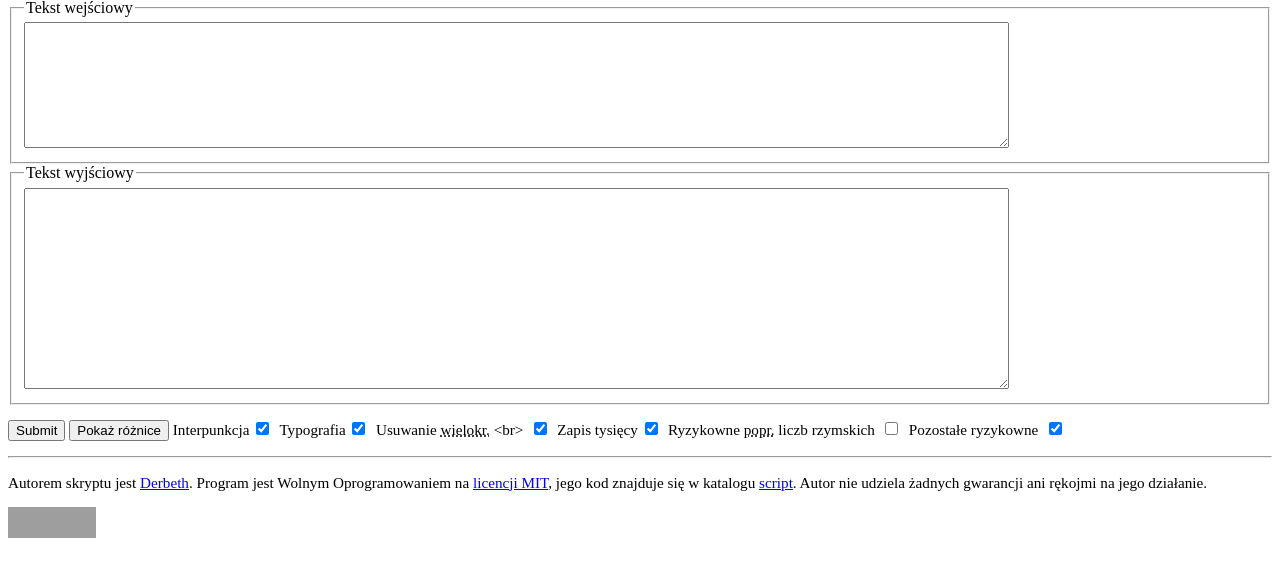
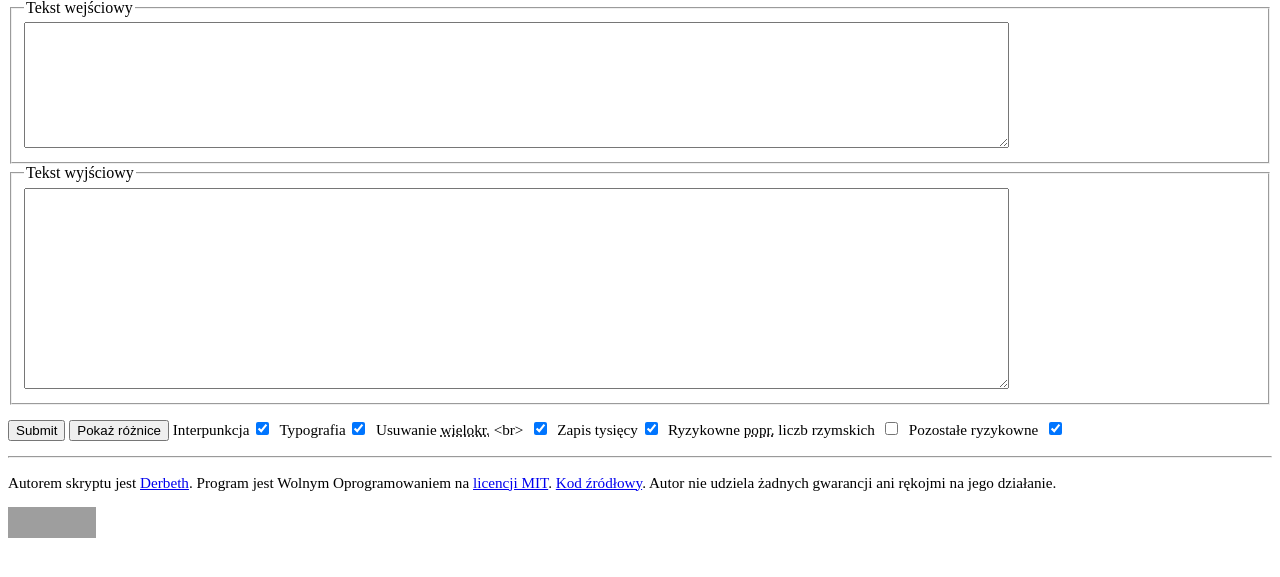
Before and after one commit to Derbeth/ort, a PHP site: page /index.php?c=index in a window 1280 px wide. Shown: the part 206-783 px from the top of the page. Run offline with PHP 8.4, Linux system fonts and the light colour scheme; data that the repository does not hold is empty; grey boxes are pictures that could not be loaded.

Commit message:
fixed link to the git repository

```diff
--- a/page/index.php
+++ b/page/index.php
@@ -213,7 +213,7 @@ document.getElementById('output').select();
 	</script>
 <?php } ?>
 <hr/>
-<p>Autorem skryptu jest <a href="http://pl.wikipedia.org/wiki/Wikipedysta:Derbeth">Derbeth</a>. Program jest Wolnym Oprogramowaniem na <a href="http://www.opensource.org/licenses/mit-license.php" title="MIT license">licencji MIT</a>, jego kod znajduje się w katalogu <a href="script/">script</a>. Autor nie udziela żadnych gwarancji ani rękojmi na jego działanie.</p>
+<p>Autorem skryptu jest <a href="http://pl.wikipedia.org/wiki/Wikipedysta:Derbeth">Derbeth</a>. Program jest Wolnym Oprogramowaniem na <a href="http://www.opensource.org/licenses/mit-license.php" title="MIT license">licencji MIT</a>. <a href="https://github.com/Derbeth/ort">Kod źródłowy</a>. Autor nie udziela żadnych gwarancji ani rękojmi na jego działanie.</p>
 <p><a href="http://validator.w3.org/check?uri=referer"><img
 src="http://www.w3.org/Icons/valid-xhtml10-blue"
 alt="Valid XHTML 1.0 Strict" height="31" width="88" /></a>
```
Also changed, not shown: 1 other file.
